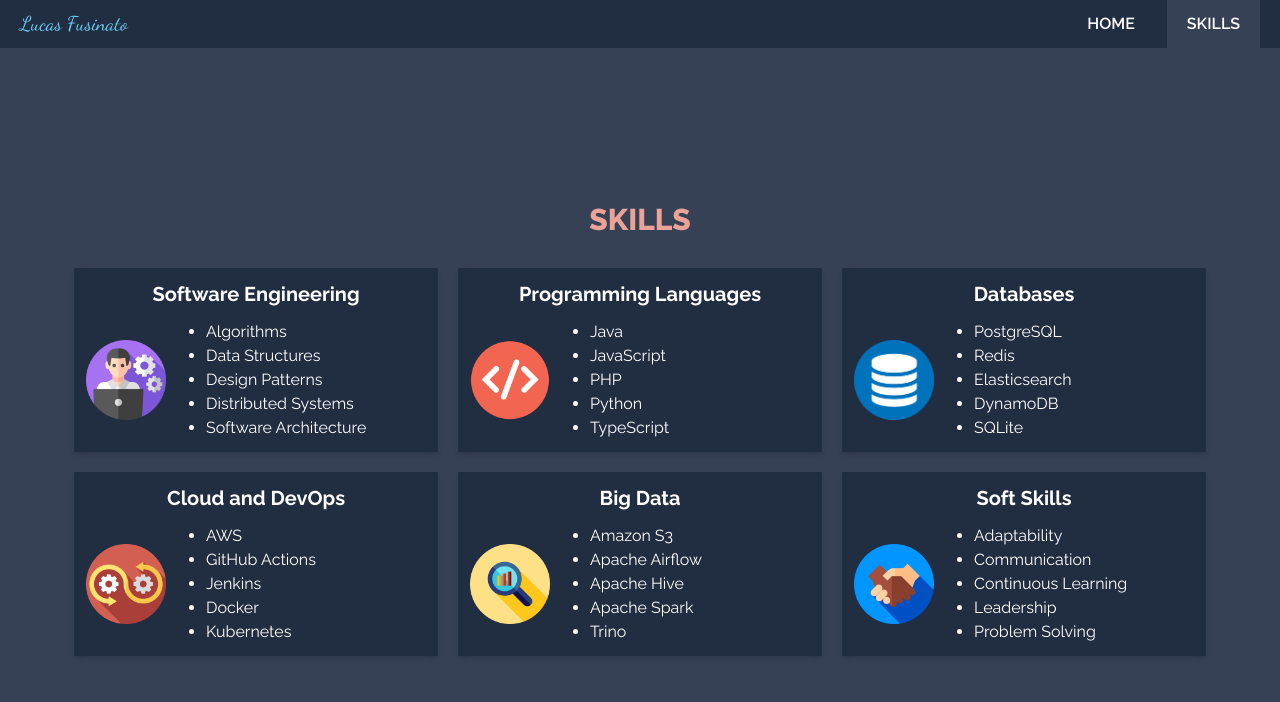
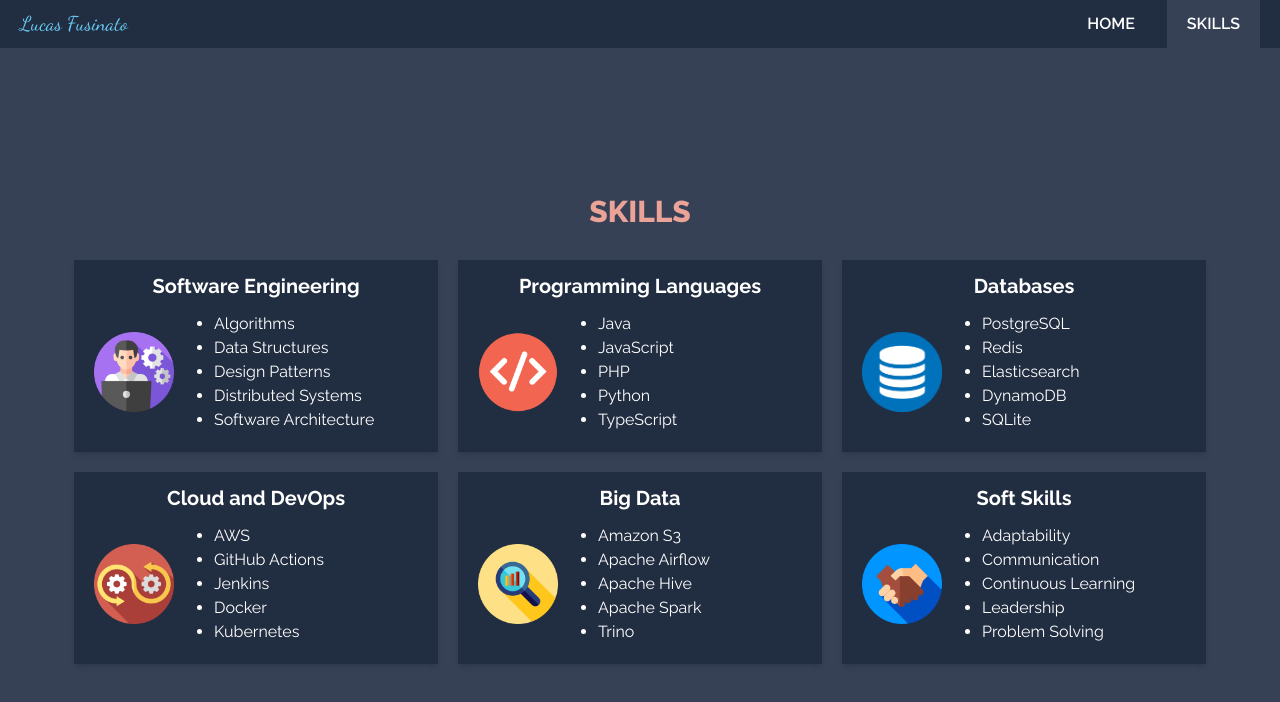
Before and after one commit to lucasfusinato/lucasfusinato.dev, a Next.js app: page /skills in a window 1280 px wide. Shown: the top 702 px of the page. Built offline with nearby package versions, Linux system fonts and the light colour scheme.

Commit message:
style: skill card paddings

```diff
--- a/src/components/SkillCard.tsx
+++ b/src/components/SkillCard.tsx
@@ -12,8 +12,8 @@ export default function SkillCard(props: SkillCardProperties) {
             <div className="text-center w-full">
                 <h2 className="text-xl font-bold">{props.title}</h2>
             </div>
-            <div className="flex flex-row w-full gap-10">
-                <div className="flex justify-center items-center">
+            <div className="flex flex-row w-full gap-10 pb-2">
+                <div className="flex justify-center items-center pl-2">
                     <Image src={props.image} alt={props.title} title={props.title} width={80} height={80} />
                 </div>
                 <div className="flex-grow">
```
